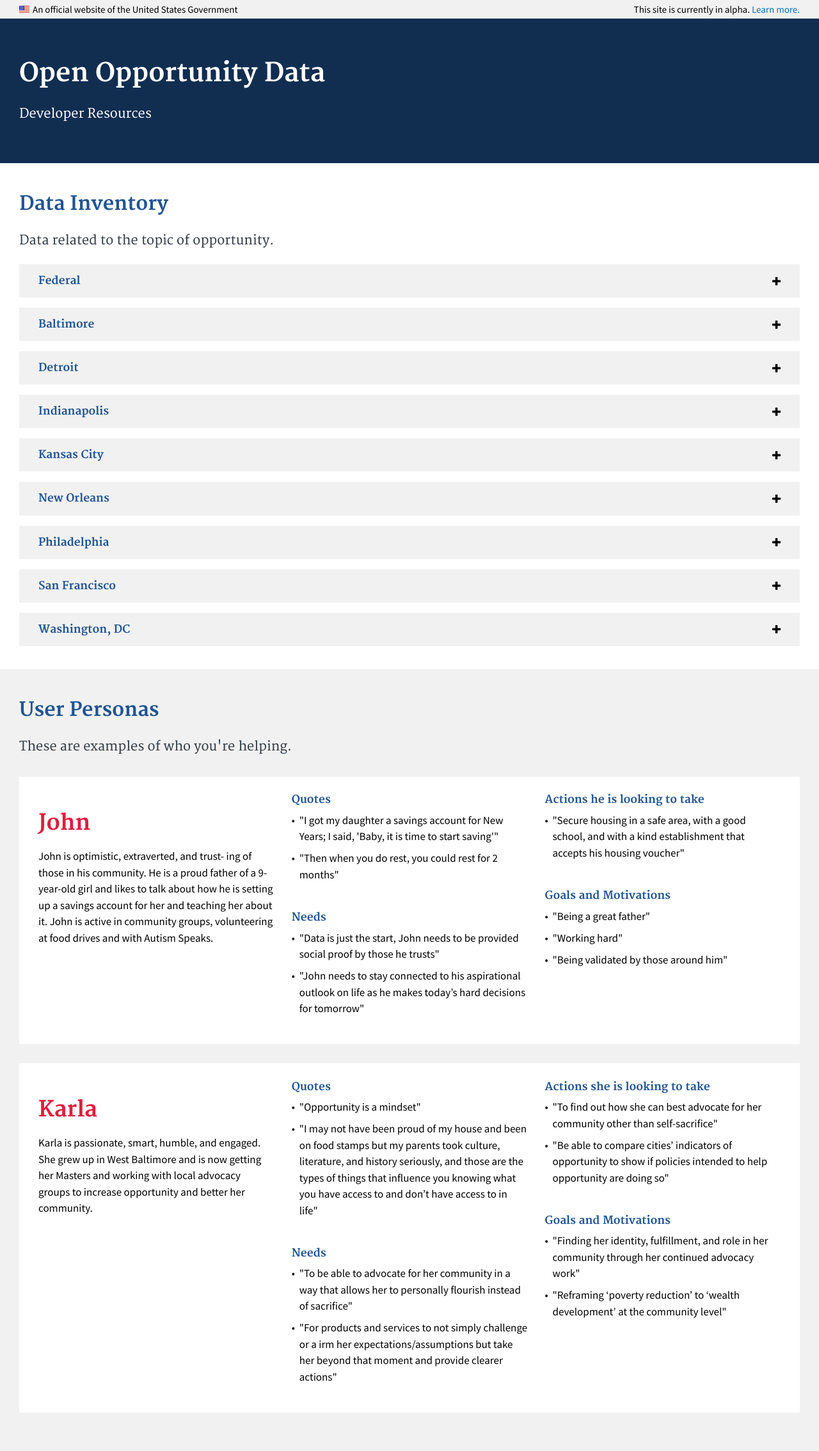
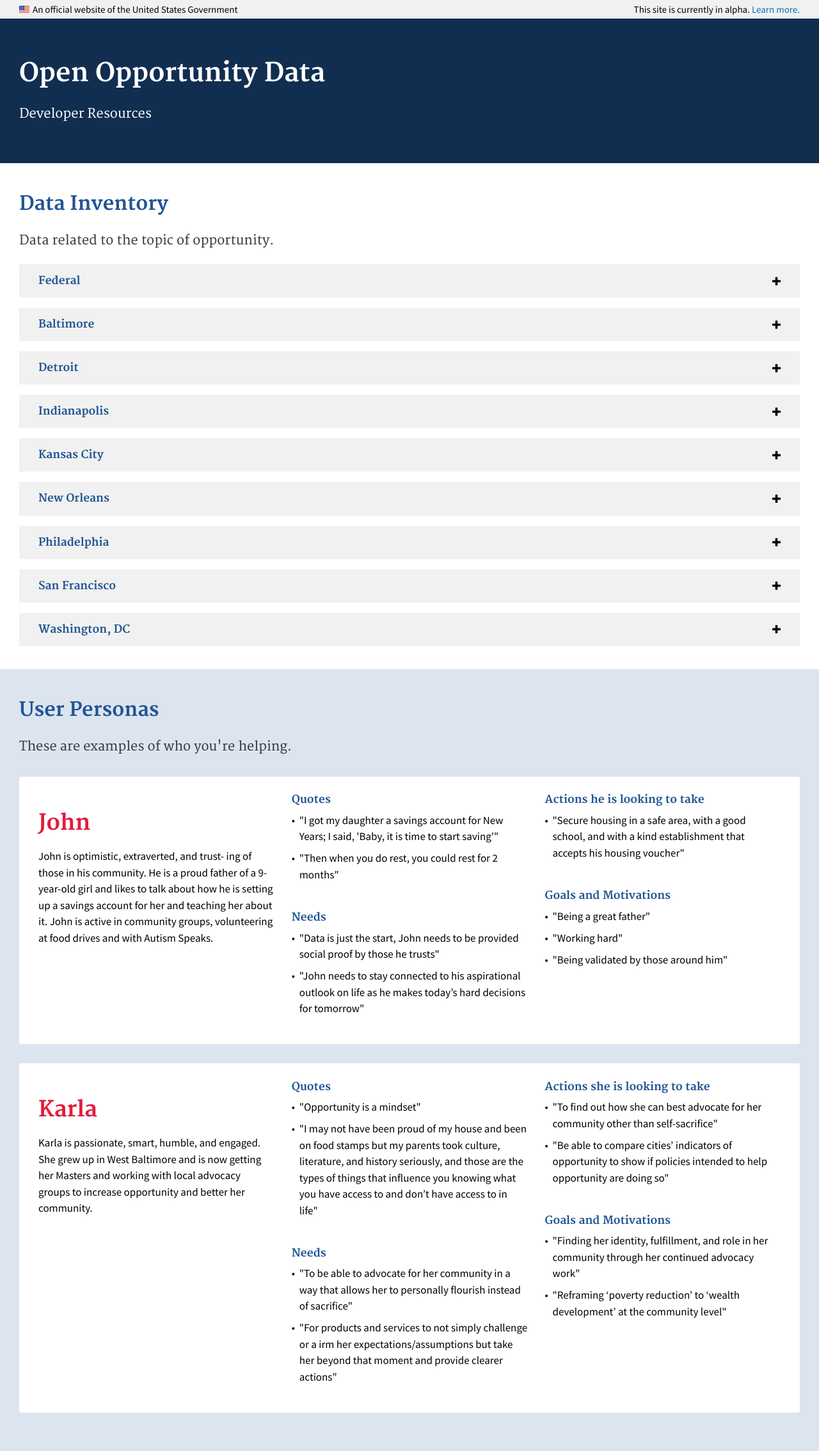
Before and after one commit to presidential-innovation-fellows/open-opportunity-data, a Jekyll site: the page built from index.html, in a window 1280 px wide. Shown: the whole page at 64% size. Built offline with Jekyll 4.4.1, drawn with Linux system fonts in a browser that asks for light colours.

Commit message:
Style personas

```diff
--- a/css/main.scss
+++ b/css/main.scss
@@ -50,6 +50,7 @@
 
 .persona {
   background-color: $color-white;
+  border-radius: 3px;
   margin: $grid-margins;
 
   .name {
@@ -63,5 +64,5 @@
 }
 
 article.alt {
-  background-color: $color-gray-lightest;
+  background-color: $color-gray-cool-light;
 }
```
